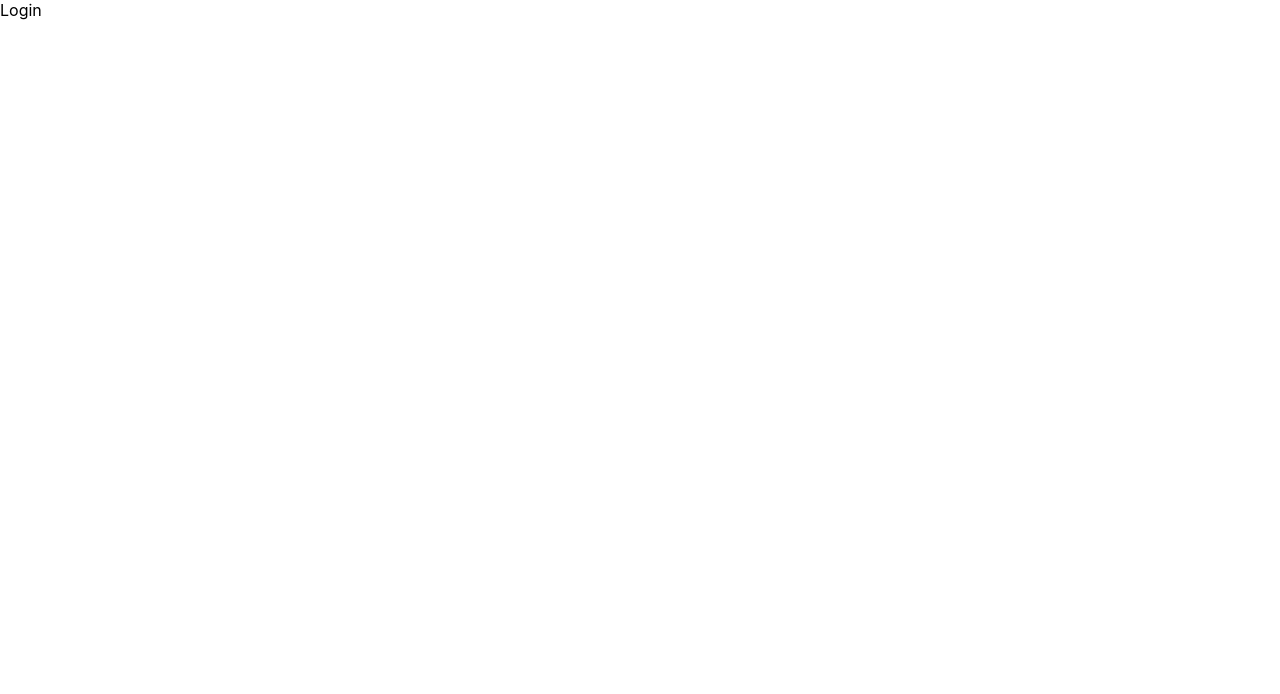
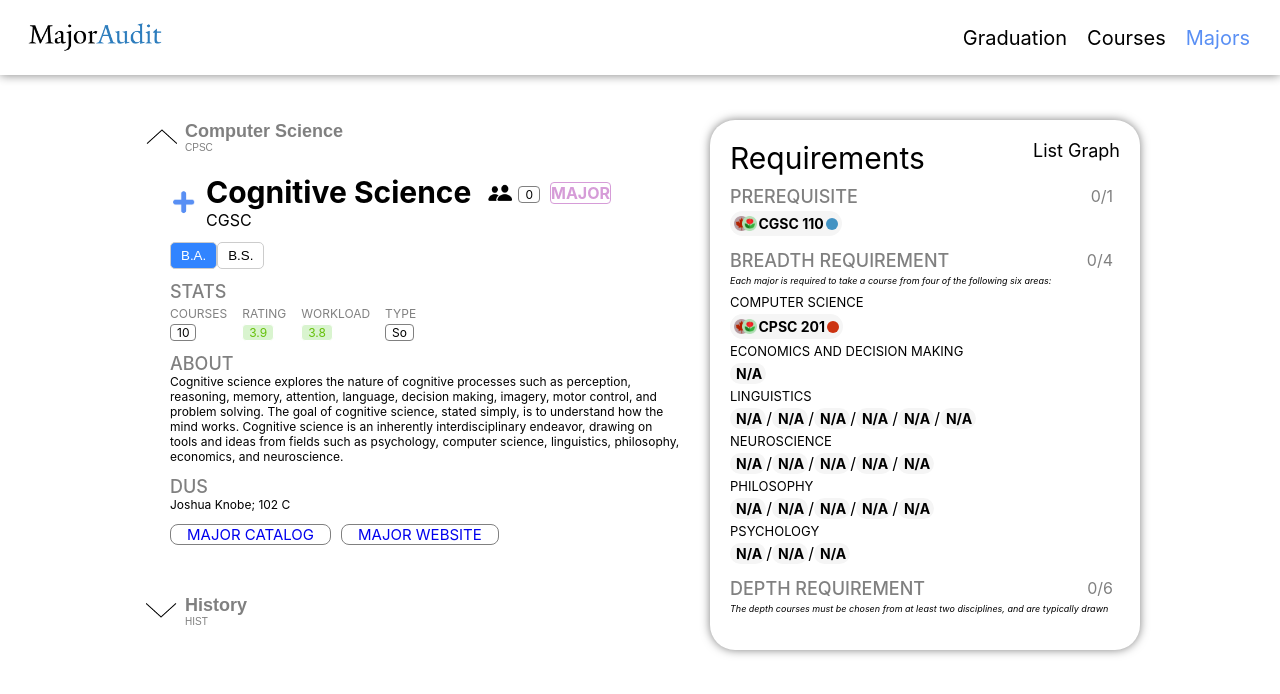
Before and after one commit to YaleComputerSociety/MajorAudit, a React (Create React App) app in the folder frontend/: page /majors in a window 1280 px wide. Before the commit this address led to /login. Shown: the top 694 px of the page. Built offline with nearby package versions, Linux system fonts and the light colour scheme.

Commit message:
local storage

```diff
--- a/frontend/src/App.tsx
+++ b/frontend/src/App.tsx
@@ -1,5 +1,6 @@
 
 import { useState } from "react";
+// import Cookies from "js-cookie";
 import { Navigate, Route, Routes  } from 'react-router-dom';
 
 import Login from "./pages/Login";
@@ -7,10 +8,15 @@ import Graduation from './pages/Graduation';
 import Courses from './pages/Courses';
 import Majors from './pages/Majors';
 
+import { CGSC, CPSC, ECON, HIST } from "./commons/mock/MockProgram";
 
 function App() {
 
-  const [auth] = useState(false); // Default to false, assume user is not authenticated
+  const [auth] = useState(true);
+
+  const programs = [CGSC, CPSC, ECON, HIST];
+  const strPrograms = JSON.stringify(programs);
+  localStorage.setItem("programList", strPrograms);
 
 
 
--- a/frontend/src/pages/Majors/Majors.tsx
+++ b/frontend/src/pages/Majors/Majors.tsx
@@ -10,8 +10,7 @@ import img_logo from "./../../commons/images/ma_logo.png";
 
 import PageLinks from '../../navbar/PageLinks';
 
-import { CGSC, CPSC, ECON, HIST } from "./../../commons/mock/MockProgram";
-const programs = [CGSC, CPSC, ECON, HIST];
+import { Program } from "./../../commons/types/TypeProgram"
 
 function NavBar() {
   return (
@@ -24,25 +23,41 @@ function NavBar() {
   );
 }
 
-export const Majors = () => {
 
-  // Which Program
+function Majors() {
   const [currdex, setCurrdex] = useState(0);
+  const [currDegree, setCurrDegree] = useState(0);
+
+  const storedPrograms = localStorage.getItem("programList");
+  let programs: Program[] | null = null;
+
+  if (storedPrograms) {
+    programs = JSON.parse(storedPrograms) as Program[];
+  }
+
   const alterCurrdex = (dir: number) => {
-    setCurrdex((currdex + dir + programs.length) % programs.length);
-    setCurrDegree(0);
-  };
-  const seeProgram = (dir: number) => {
-    return programs[(currdex + dir + programs.length) % programs.length];
+    if (programs && programs.length > 0) {
+      setCurrdex((currdex + dir + programs.length) % programs.length);
+      setCurrDegree(0);
+    }
   };
 
-  // Which Degree
-  const [currDegree, setCurrDegree] = useState(0);
+  const seeProgram = (dir: number) => {
+    if (programs && programs.length > 0) {
+      return programs[(currdex + dir + programs.length) % programs.length];
+    }
+    return null;
+  };
+
   const alterCurrDegree = (num: number) => {
     setCurrDegree(num);
   };
 
-  return(
+  if (!programs || programs.length === 0) {
+    return <div></div>;
+  }
+
+  return (
     <div>
       <NavBar/>
       <div className={styles.MajorsPage}>
@@ -51,11 +66,12 @@ export const Majors = () => {
           scrollProgram={alterCurrdex}
           seeProgram={seeProgram}
           whichDegree={currDegree}
-          alterCurrDegree={alterCurrDegree}/>
-        <ProgramRequirementsBox degree={programs[currdex].degrees[currDegree]}/>
+          alterCurrDegree={alterCurrDegree}
+        />
+        <ProgramRequirementsBox degree={programs[currdex].degrees[currDegree]} />
       </div>
     </div>
   );
-};
+}
 
 export default Majors;
```
